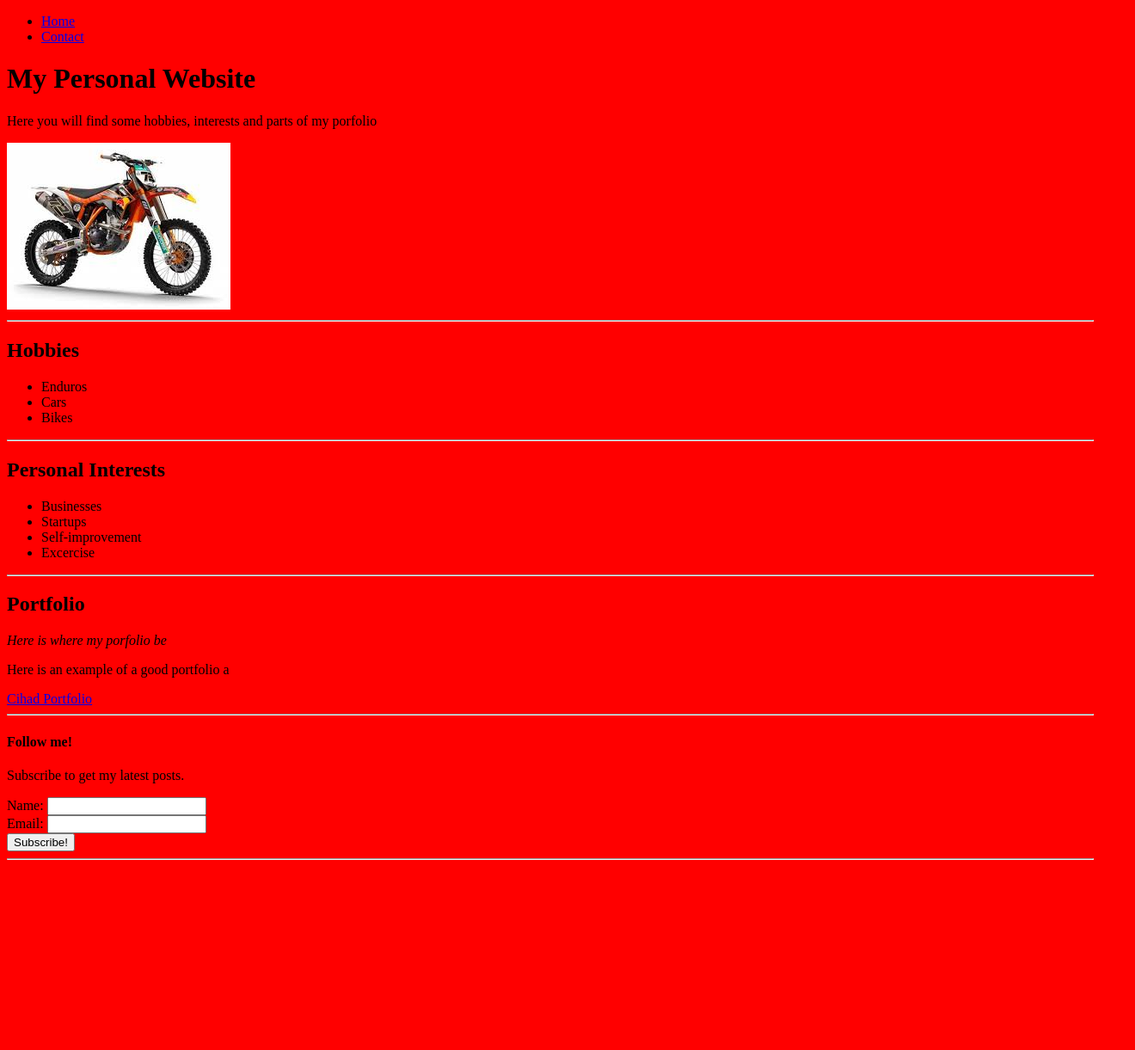
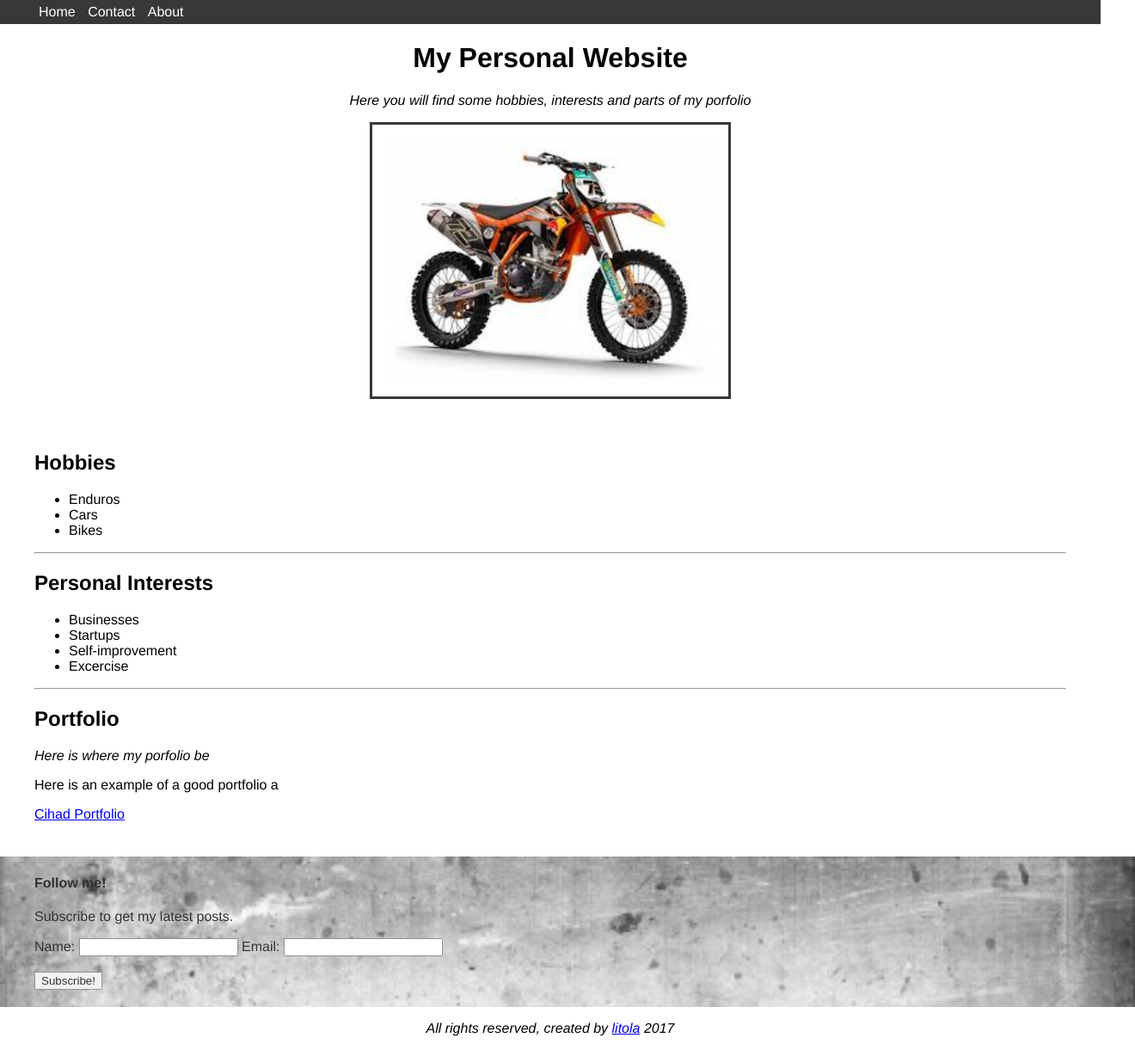
Before and after one commit to litola/litola.github.io, a plain HTML site: page index.html in a window 1280 px wide. Shown: the whole page at 86% size, 1320 px wide, since content can reach past the window. Before the commit the page ends 1008 px from the top, so only its background shows below. Drawn offline with Linux system fonts and the light colour scheme.

Commit message:
Added CSS 3.5 Solo challenge

```diff
--- a/index.html
+++ b/index.html
@@ -10,13 +10,14 @@
 			<ul>
 				<li><a href="./index.html">Home</a></li>
 				<li><a href="./contact.html">Contact</a></li>
+				<li><a href="#">About</a></li>
 			</ul>
 		</nav>
-	<h1>My Personal Website</h1>
-	<p> Here you will find some hobbies, interests and parts of my porfolio</p>
-	<img src="./images/enduro.jpg" alt="enduro.jpg">
-	<hr>
+		<h1 class="mpw-h1 center-text">My Personal Website</h1>
+		<p class="center-text em"> Here you will find some hobbies, interests and parts of my porfolio</p>
+		<img id="img-moto" src="./images/enduro.jpg" alt="enduro.jpg">
 
+		<main>
 			<h2>Hobbies</h2>
 			<ul>
 				<li>Enduros</li>
@@ -40,23 +41,29 @@
 			<p>Here is an example of a good portfolio a</p>
 
 			<a href="http://cihadturhan.com">Cihad Portfolio</a>
-	<hr>
 
+		</main>
+			<div id="follow-div">
 				<h4>Follow me!</h4>
 				<p>Subscribe to get my latest posts.</p>
 				<form action="welcome.html">
 					<div>
-			<label>Name:</label>
+						<label class="block">Name:</label>
 						<input type="text" name="name">
-		</div>
-		<div>
-			<label>Email:</label>
+						<label class="block">Email:</label>
 						<input type="email" name="email">
 					</div>
+
+					<br>
 
 					<button type="submit">Subscribe!</button>
 
 				</form>
-	<hr>
+			</div>
+
+
+		<footer>
+			<p class="center-text"><em>All rights reserved, created by <a href="https://github.com/litola">litola</a> 2017</em></p>
+		</footer>
 	</body>
 </html>
--- a/style/style.css
+++ b/style/style.css
@@ -1,4 +1,86 @@
+
+
 body{
 
-	background-color: red;
+	background-color: white;
+	font-family: helvetica;
+	margin: 0px;
 }
+main{
+	padding: 40px;
+}
+
+nav ul{
+	list-style: none;
+	display: block;
+	background-color: #383838;
+	margin:0px;
+
+}
+nav li{
+	display: inline-block;
+	text-align: center;
+	margin: 0px;
+	padding:5px;
+}
+
+nav li:hover{
+	background-color: #707070;
+}
+nav a{
+	text-decoration: none;
+	color: white;
+}
+
+nav a:visited{
+	text-decoration: none;
+	color: #898989;
+}
+
+
+#img-moto{
+	display: block;
+	width: 30%;
+	margin: auto;
+	padding: 15px;
+	border: 3px solid #383838;
+}
+
+#follow-div{
+	background-image: url(../images/textureshadowhouse.jpg);
+	background-size: 100%;
+	background-repeat: no-repeat;
+	opacity: .8;
+	/*
+	image info:
+	 http://www.fansshare.com/gallery/photos/12995801/black-grunge-textureshadowhouse-creations-grunge-texture-set-baby-knit-and-love-tpd-qxup-grunge/ */
+	width:100%;
+	padding-top:1px;
+	padding-left: 40px;
+	padding-bottom: 20px;
+}
+
+
+
+
+/* General CSS */
+.center-text{
+	text-align: center;
+}
+
+.em{
+	font-style: italic;
+}
+.bottom{
+	margin-bottom:0px;
+}
+@media only screen and (max-width: 540px) {
+    #img-moto{
+	width: 100%;
+	border:none;
+	}
+	.block{
+		padding:3px;
+		display: block;
+	}
+}
```
Also changed, not shown: contact.html (+13 -4 lines), welcome.html (+7 -2 lines), images/concrete-texture.jpg (added), images/textureshadowhouse.jpg (added). Lines whose indentation alone changed are shown as unchanged.
